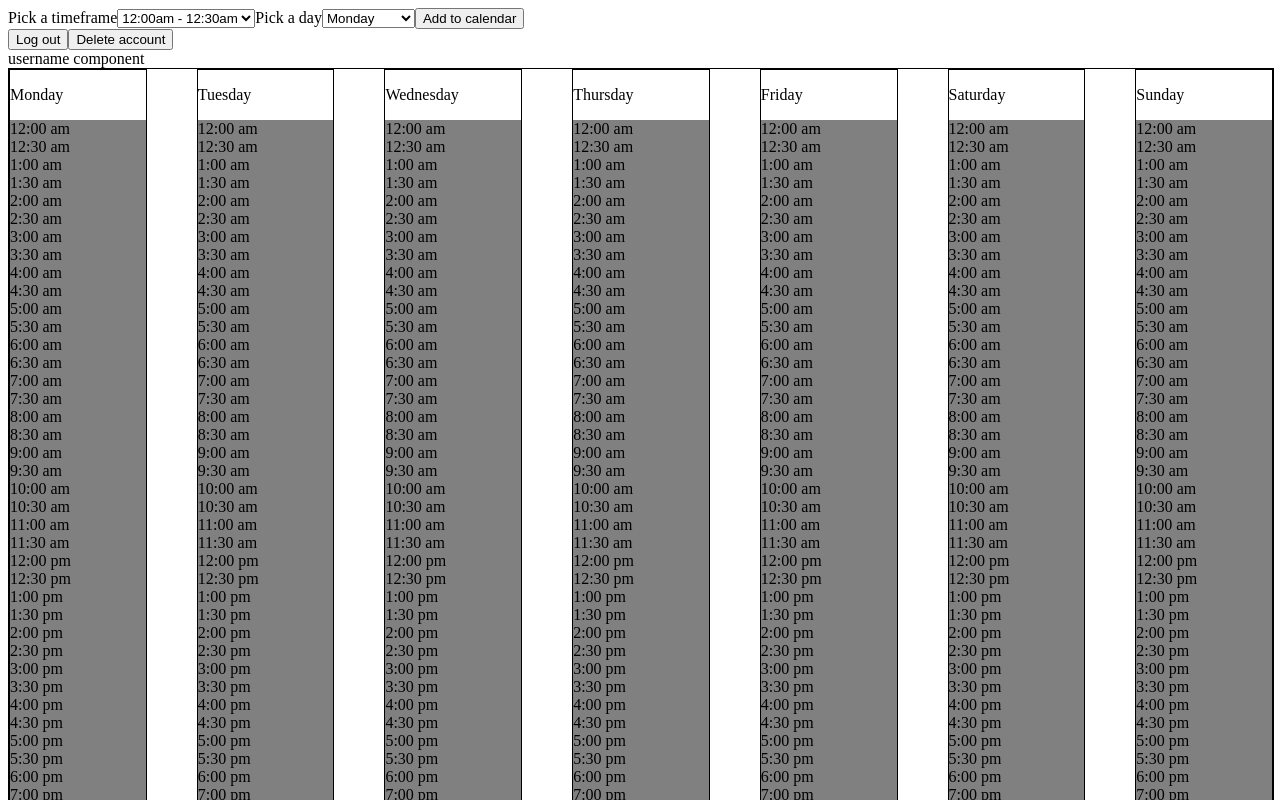
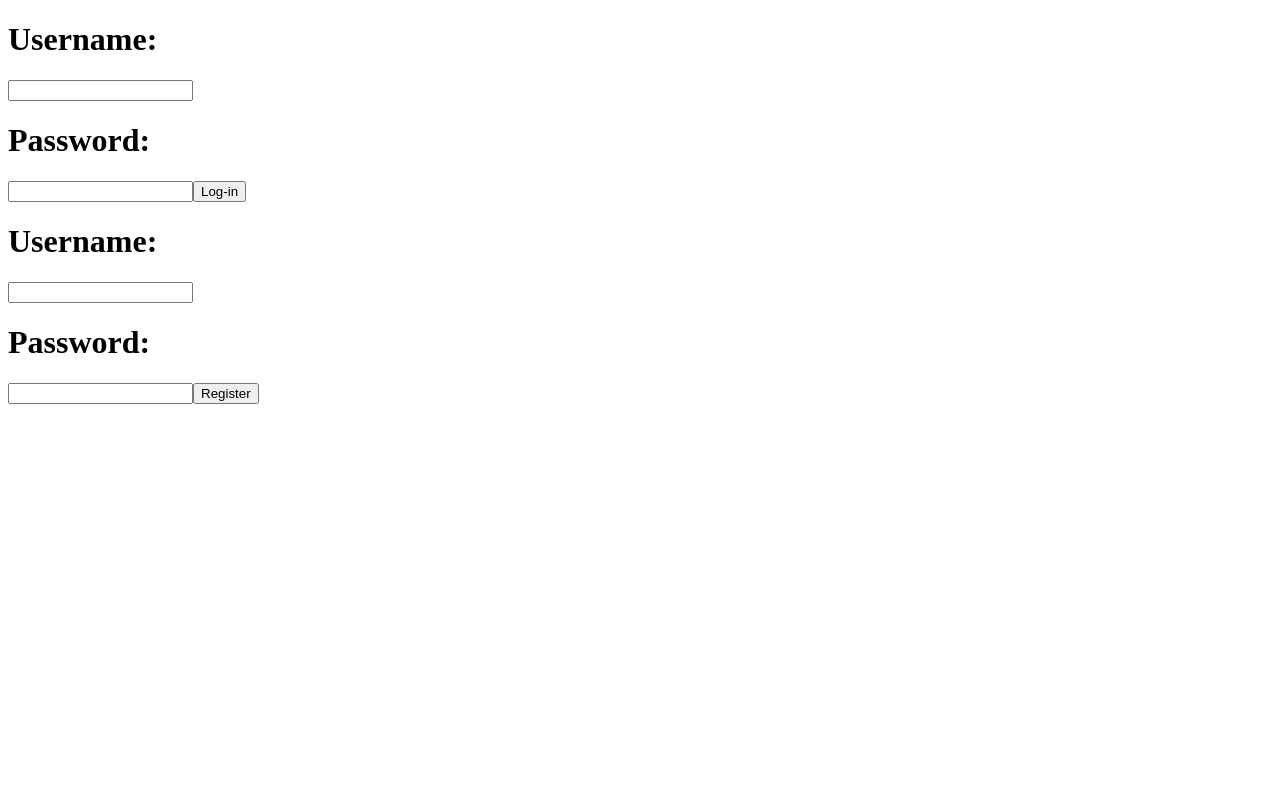
Before and after one commit to Codesmith-Scratch-Project-RLBF/scratch-project, a React app: page / in a window 1280 px wide. Shown: the top 800 px of the page. Built offline with nearby package versions, Linux system fonts and the light colour scheme.

Commit message:
added http requests

```diff
--- a/client/src/app.jsx
+++ b/client/src/app.jsx
@@ -3,13 +3,15 @@ import React from 'react';
 import { BrowserRouter, Routes, Route } from 'react-router-dom';
 import { useSelector, useDispatch } from 'react-redux';
 import Main from './components/Main.jsx';
-
+import Auth from './components/Auth.jsx';
 const App = () => {
+  const userName = useSelector((state) => {
+    state.user.userName;
+  });
   return (
-      <Routes>
-        <Route path="/" element={<Main />} />
-      </Routes>
-
+    <Routes>
+      <Route path='/' element={userName ? <Main /> : <Auth />} />
+    </Routes>
   );
 };
 
--- a/client/src/components/Login.jsx
+++ b/client/src/components/Login.jsx
@@ -1,22 +1,42 @@
 import React from 'react';
 import { useState } from 'react';
+import { loginUser } from '../redux/userSlice';
 
 const Login = () => {
   const [username, setUserName] = useState();
   const [password, setPassWord] = useState();
 
-  const handleLogin = async (event) => {};
+  const handleLogin = async (event) => {
+    try {
+      const response = await axios.get('/auth/', {
+        username: username,
+        password: password,
+      });
+      const loggedinUser = await response.json();
+      const userName = loggedinUser.username;
+      const timeFrames = {};
+      for (const key in loggedinUser) {
+        if (key !== 'username' && key !== 'password') {
+          timeFrames[key] = loggedinUser[key];
+        }
+      }
+      dispatch(loginUser({ userName, timeFrames }));
+      navigate('/');
+    } catch (error) {
+      console.log(error);
+    }
+  };
 
   return (
-    <div className="login-button">
+    <div className='login-button'>
       <form onSubmit={handleLogin}>
         <label>
           <h1>Username:</h1>
-          <input type="text" />
+          <input type='text' />
         </label>
         <label>
           <h1>Password:</h1>
-          <input type="text" />
+          <input type='text' />
         </label>
         <button>Log-in</button>
       </form>
--- a/client/src/components/Register.jsx
+++ b/client/src/components/Register.jsx
@@ -1,22 +1,45 @@
 import React from 'react';
-import {useState} from 'react';
-
+import { useState } from 'react';
+import { useDispatch, useSelector } from 'react-redux';
+import { signupUser } from '../redux/userSlice';
+import { useNavigate } from 'react-router';
+import axios from 'axios';
 const Register = () => {
   const [username, setUserName] = useState();
   const [password, setPassWord] = useState();
-
-  const handleRegister = async () => {};
+  const dispatch = useDispatch();
+  const navigate = useNavigate();
+  const handleRegister = async () => {
+    try {
+      const response = await axios.post('/auth/', {
+        username: username,
+        password: password,
+      });
+      const newUser = await response.json();
+      const userName = newUser.username;
+      const timeFrames = {};
+      for (const key in newUser) {
+        if (key !== 'username' && key !== 'password') {
+          timeFrames[key] = newUser[key];
+        }
+      }
+      dispatch(signupUser({ userName, timeFrames }));
+      navigate('/');
+    } catch (error) {
+      console.log(error);
+    }
+  };
 
   return (
-    <div className="login-button">
+    <div className='login-button'>
       <form onSubmit={handleRegister}>
         <label>
           <h1>Username:</h1>
-          <input type="text" />
+          <input type='text' />
         </label>
         <label>
           <h1>Password:</h1>
-          <input type="text" />
+          <input type='text' />
         </label>
         <button>Register</button>
       </form>
--- a/client/src/components/button.jsx
+++ b/client/src/components/button.jsx
@@ -1,8 +1,25 @@
 import React from 'react';
 import './button.scss';
+import { useDispatch, useSelector } from 'react-redux';
+import { deleteUser, logoutUser } from '../redux/userSlice';
 const Button = () => {
-  const handleDelete = async () => {};
-  const handleLogout = async () => {};
+  const userName = useSelector((state) => {
+    return state.user.userName;
+  });
+  const dispatch = useDispatch();
+  const handleDelete = async () => {
+    try {
+      const response = await axios.delete(`/users/${userName}/`);
+      const deletedUser = await response.json();
+      dispatch(deleteUser());
+      navigate('/');
+    } catch (error) {
+      console.log(error);
+    }
+  };
+  const handleLogout = async () => {
+    dispatch(logoutUser());
+  };
   return (
     <div className='buttons'>
       <button oncClick={handleLogout}>Log out</button>
--- a/client/src/components/input.jsx
+++ b/client/src/components/input.jsx
@@ -15,15 +15,13 @@ const Input = () => {
   });
 
   const handleAdd = async () => {
-    try{
-    axios.patch(`/users/${username}`);
+    try {
+      const response = await axios.patch(`/users/${username}`);
+      const newTimeFrames = await response.json();
+    } catch (err) {
+      console.log(err);
     }
-    catch(err){
 
-    }
-    //update the corresponding box value from false to true
-    //use userReducer function todo that,then ui updates
-    //also send the data to the backend with fetch:patch request
     dispatch(addTime({ index: Number(index), day: day }));
   };
 
@@ -36,7 +34,7 @@ const Input = () => {
   };
 
   return (
-    <div className="inputContainer">
+    <div className='inputContainer'>
       <label>
         Pick a timeframe
         <select onChange={handleIndexChange}>
--- a/client/src/redux/userSlice.js
+++ b/client/src/redux/userSlice.js
@@ -3,13 +3,13 @@ import { createSlice } from '@reduxjs/toolkit';
 const initialState = {
   userName: null,
   timeFrames: {
-    Monday: new Array(48).fill(false),
-    Tuesday: new Array(48).fill(false),
-    Wednesday: new Array(48).fill(false),
-    Thursday: new Array(48).fill(false),
-    Friday: new Array(48).fill(false),
-    Saturday: new Array(48).fill(false),
-    Sunday: new Array(48).fill(false),
+    // Monday: new Array(48).fill(false),
+    // Tuesday: new Array(48).fill(false),
+    // Wednesday: new Array(48).fill(false),
+    // Thursday: new Array(48).fill(false),
+    // Friday: new Array(48).fill(false),
+    // Saturday: new Array(48).fill(false),
+    // Sunday: new Array(48).fill(false),
   },
   users: [],
 };
@@ -23,8 +23,8 @@ export const userSlice = createSlice({
       state.timeFrames = action.payload;
     },
     loginUser: (state, action) => {
-      state.userName = action.payload;
-      state.timeFrames = action.payload;
+      state.userName = action.payload.userName;
+      state.timeFrames = action.payload.timeFrames;
     },
     logoutUser: (state) => {
       state.userName = null;
@@ -38,6 +38,9 @@ export const userSlice = createSlice({
     deleteUser: (state) => {
       state = initialState;
     },
+    setupUsers: (state, action) => {
+      state.users = action.payload;
+    },
   },
 });
 export const { signupUser, loginUser, logoutUser, addTime, deleteUser } =
```
